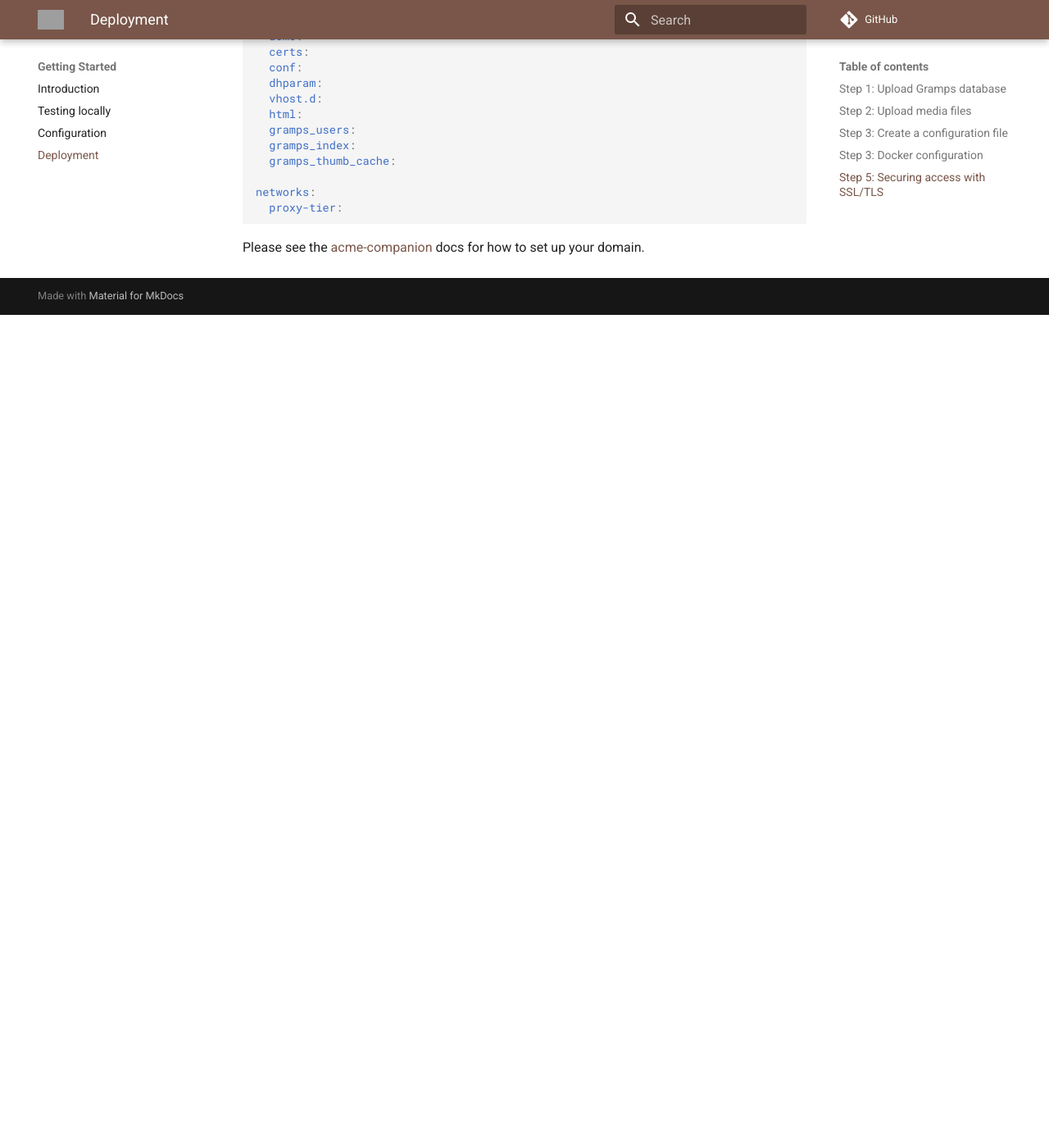
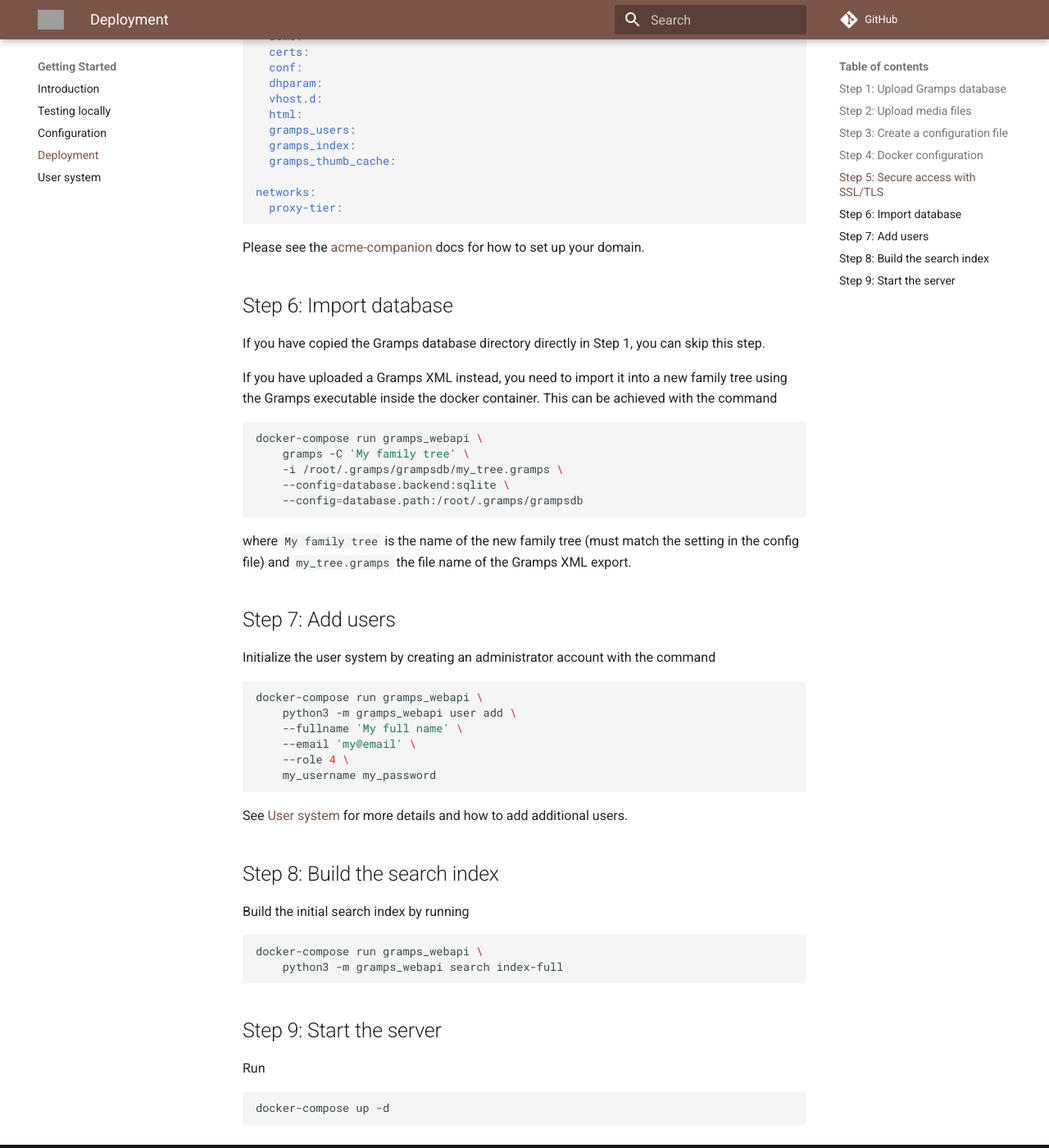
Before and after one commit to gramps-project/gramps-web-api, an MkDocs documentation site: the page built from docs/Deployment.md, in a window 1280 px wide and 1400 px high, scrolled down 3567 px. Shown: the whole window at 82% size. Built offline with MkDocs 1.6.1 and Material for MkDocs 9.7.7, drawn with Linux system fonts in a browser that asks for light colours; comment, search, counter and statistics services are not loaded; before the commit the page ends 3951 px from its top, so only the background shows below that; some of the changed text lies outside the part shown; grey boxes are pictures that could not be loaded.

Commit message:
Improve docs (#218)

````diff
--- a/docs/Deployment.md
+++ b/docs/Deployment.md
@@ -38,9 +38,9 @@
 STATIC_PATH="/app/static"
 ```
 
-For other configuration options, see [Configuration](Configuration)
+For other configuration options, see [Configuration](Configuration.md)
 
-## Step 3: Docker configuration
+## Step 4: Docker configuration
 
 Create a new file on the server named `docker-compose.yml` and insert the following contents:
 
@@ -74,7 +74,7 @@
 
 
 
-## Step 5: Securing access with SSL/TLS
+## Step 5: Secure access with SSL/TLS
 
 The web API **must** be served to the public internet over HTTPS. There are several options, e.g.
 
@@ -155,3 +155,52 @@
 ```
 
 Please see the [acme-companion](https://github.com/nginx-proxy/acme-companion) docs for how to set up your domain.
+
+## Step 6: Import database
+
+If you have copied the Gramps database directory directly in Step 1, you can skip this step.
+
+If you have uploaded a Gramps XML instead, you need to import it into a new family tree using the Gramps executable inside the docker container. This can be achieved with the command
+
+```bash
+docker-compose run gramps_webapi \
+    gramps -C 'My family tree' \
+    -i /root/.gramps/grampsdb/my_tree.gramps \
+    --config=database.backend:sqlite \
+    --config=database.path:/root/.gramps/grampsdb
+```
+where `My family tree` is the name of the new family tree (must match the setting in the config file) and `my_tree.gramps` the file name of the Gramps XML export.
+
+
+## Step 7: Add users
+
+Initialize the user system by creating an administrator account with the command
+
+```bash
+docker-compose run gramps_webapi \
+    python3 -m gramps_webapi user add \
+    --fullname 'My full name' \
+    --email 'my@email' \
+    --role 4 \
+    my_username my_password
+```
+
+See [User system](Users.md) for more details and how to add additional users.
+
+
+## Step 8: Build the search index
+
+Build the initial search index by running
+
+```bash
+docker-compose run gramps_webapi \
+    python3 -m gramps_webapi search index-full
+```
+
+## Step 9: Start the server
+
+Run
+
+```
+docker-compose up -d
+```
--- a/mkdocs.yml
+++ b/mkdocs.yml
@@ -4,6 +4,7 @@
           - Testing locally: Testing.md
           - Configuration: Configuration.md
           - Deployment: Deployment.md
+          - User system: Users.md
     - API specification: api.md
     - Developer Guide:
           - Development environment: Development-instructions.md
````
Also changed, not shown: docs/Configuration.md (+5 -4 lines), docs/Users.md (added, +38 -0 lines).
